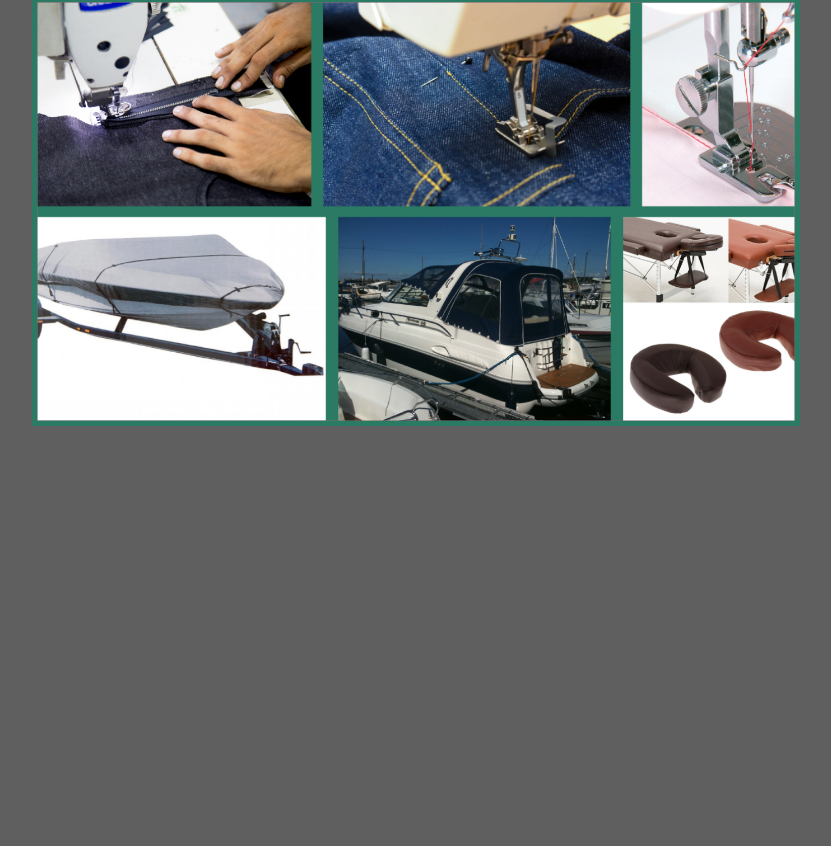
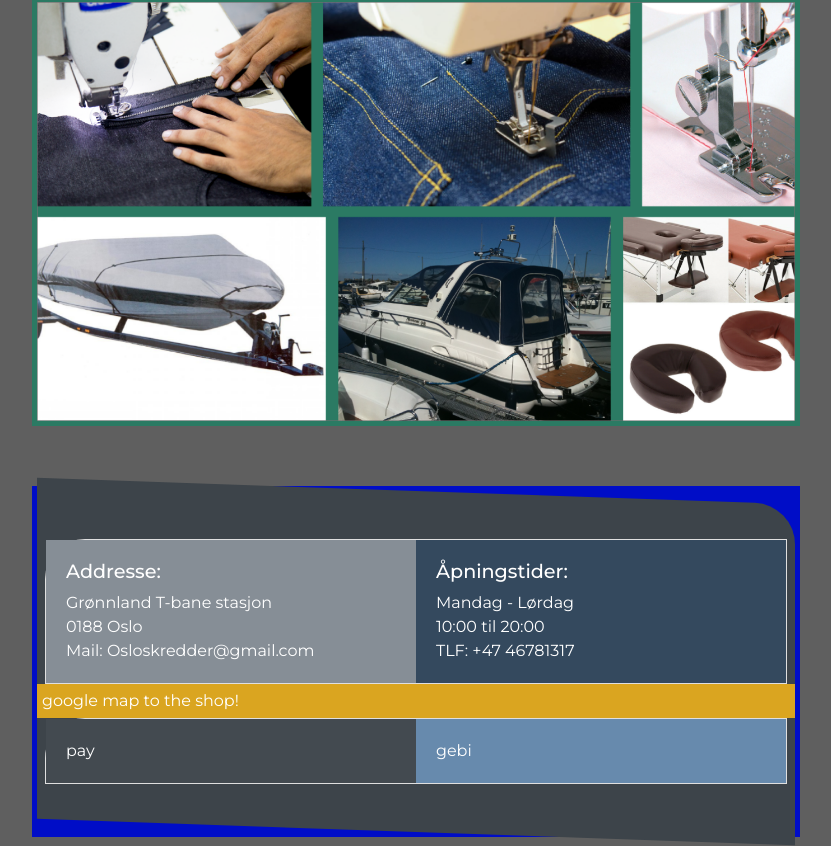
Before and after one commit to gebib/Oslo-Skredder-Sy, an Angular app in the folder osr/: page / in a window 1280 px wide. Shown: the part 1792-2638 px from the top of the page, without its empty margins (224-1055 px from the left). Before the commit the page ends 2278 px from the top, so only its background shows below. Built offline with nearby package versions, Linux system fonts and the light colour scheme.

Commit message:
map embed, in footer next

```diff
--- a/osr/src/app/app.component.css
+++ b/osr/src/app/app.component.css
@@ -111,4 +111,25 @@ h4 {
 
 .footer {
     width: 100%;
+    background: #3D444A;
+    color: #fff;
+    padding: 3em 0;
+    border-top-right-radius: 40px;
+    transform: skewY(2deg);
 }
+
+.in-footer-container {
+    transform: skewY(-2deg);
+}
+
+.map {
+    background: goldenrod;
+    width: 100%;
+    padding: 5px;
+}
+
+.pay-methods {
+    background: rgb(163, 145, 100);
+    width: 100%;
+    padding: 5px;
+}
--- a/osr/src/app/app.component.html
+++ b/osr/src/app/app.component.html
@@ -39,7 +39,6 @@
         </div>
         <div class="card mx-2" style="max-width: 100%;">
             <div class="row no-gutters">
-
                 <div class="col-md-7">
                     <div class="card-body">
                         <p class="muca-text text-right">
@@ -65,6 +64,44 @@
     </div>
 </section>
 
-<footer class="footer">
-
-</footer>
+<div class="container">
+    <footer class="footer">
+        <div class="in-footer-container">
+            <div class="card mx-2 abdi-card" style="max-width: 100%;">
+                <div class="row no-gutters">
+                    <div class="col-md-6" style="background: #868e96;">
+                        <div class="card-body">
+                            <h4>Addresse:</h4>
+                            Grønnland T-bane stasjon<br> 0188 Oslo<br> Mail: Osloskredder@gmail.com
+                        </div>
+                    </div>
+                    <div class="col-md-6" style="background: #34495e;">
+                        <div class="card-body">
+                            <h4>Åpningstider:</h4>
+                            Mandag - Lørdag <br> 10:00 til 20:00 <br> TLF: +47 46781317
+                        </div>
+                    </div>
+                </div>
+            </div>
+            <div class="map">
+                google map to the shop!
+            </div>
+            <!-- //////////// -->
+            <div class="card mx-2 abdi-card" style="max-width: 100%;">
+                <div class="row no-gutters">
+                    <div class="col-md-6" style="background: #434a50;">
+                        <div class="card-body">
+                            pay
+                        </div>
+                    </div>
+                    <div class="col-md-6" style="background: #678aad;">
+                        <div class="card-body">
+                            gebi
+                        </div>
+                    </div>
+                </div>
+            </div>
+            <!-- ////////////// -->
+        </div>
+    </footer>
+</div>
```
